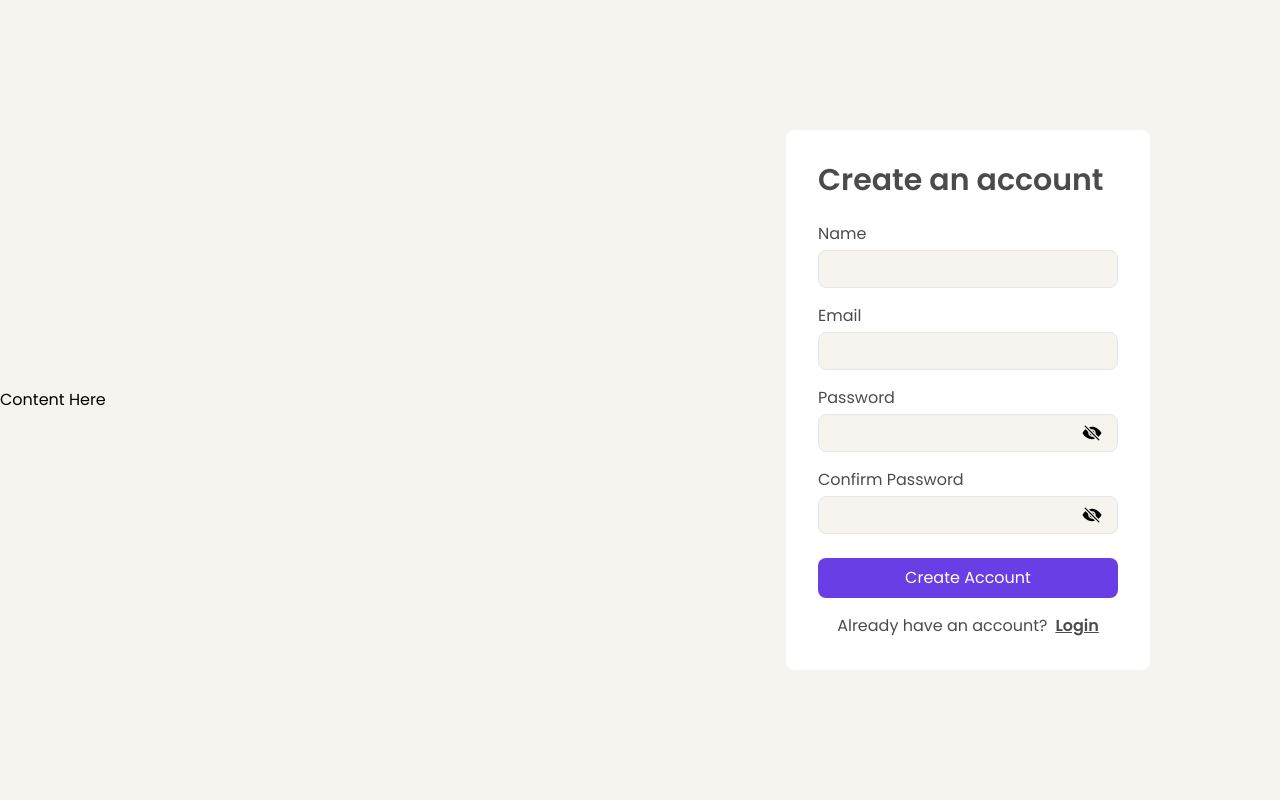
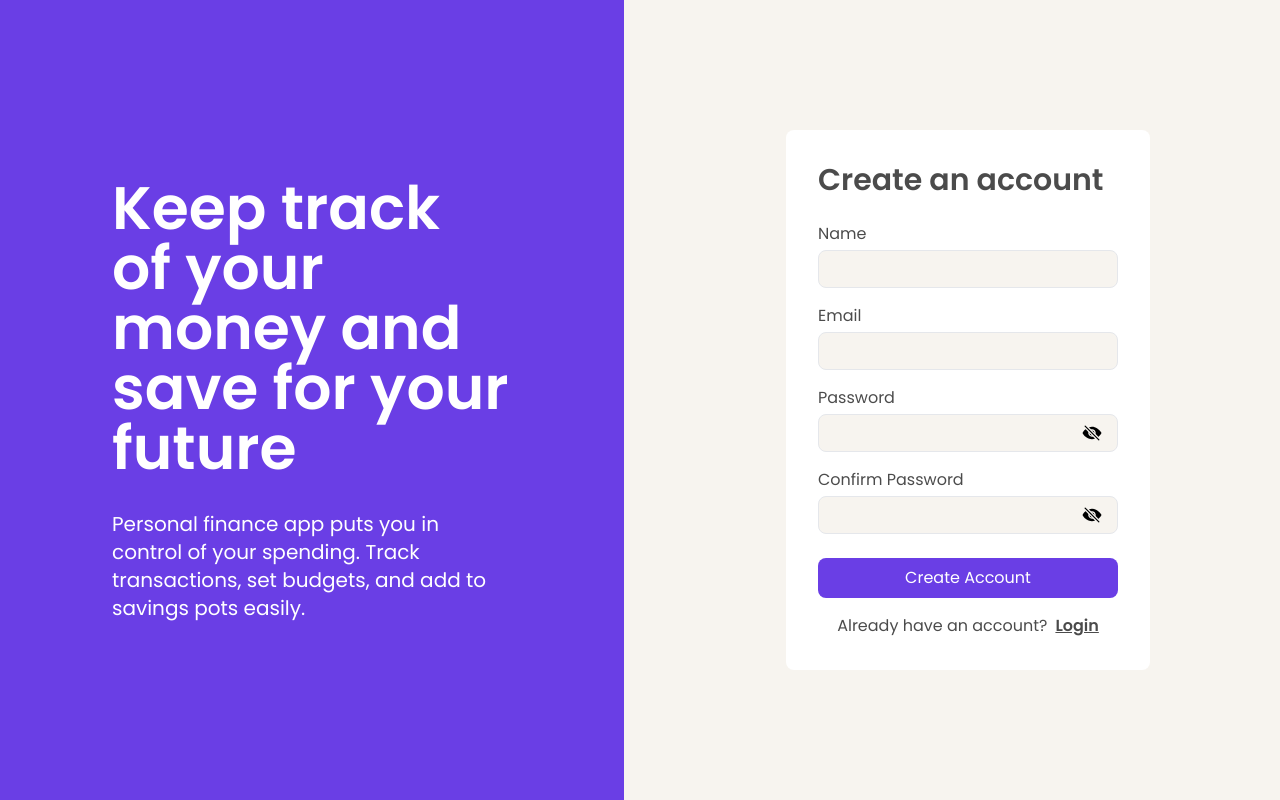
Before and after one commit to Polashahmad01/personal-finance-app, a React (Vite) app: page /auth/register in a window 1280 px wide. Built offline with nearby package versions, Linux system fonts and the light colour scheme.

Commit message:
Update registration page with new content and form link

```diff
--- a/src/components/RegisterContentCard.jsx
+++ b/src/components/RegisterContentCard.jsx
@@ -1,7 +1,13 @@
 export default function RegisterContentCard() {
   return (
-    <article>
-      <p>Content Here</p>
+    <article className="text-white mx-28">
+      <h1 className="text-6xl font-semibold mb-8">
+        Keep track of your money and save for your future
+      </h1>
+      <p className="text-xl">
+        Personal finance app puts you in control of your spending. Track
+        transactions, set budgets, and add to savings pots easily.
+      </p>
     </article>
   );
 }
--- a/src/components/RegisterForm.jsx
+++ b/src/components/RegisterForm.jsx
@@ -103,7 +103,7 @@ export default function RegisterForm() {
       <div className="flex items-center justify-center gap-2 opacity-70">
         <p>Already have an account?</p>
         <Link
-          to="#"
+          to="/auth/login"
           className="font-semibold underline transition-all hover:bg-opacity-70">
           Login
         </Link>
--- a/src/views/RegisterPage.jsx
+++ b/src/views/RegisterPage.jsx
@@ -4,7 +4,7 @@ import RegisterForm from "../components/RegisterForm";
 export default function RegisterPage() {
   return (
     <section className="flex justify-center items-center h-screen gap-8">
-      <div className="flex-1">
+      <div className="flex-1 flex justify-center items-center bg-[#6a3ee5] h-full">
         <RegisterContentCard />
       </div>
       <div className="flex-1 flex justify-center items-center">
```
